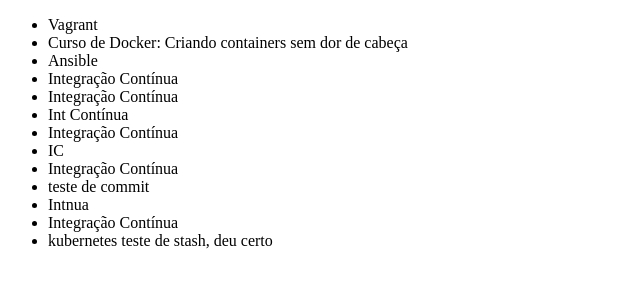
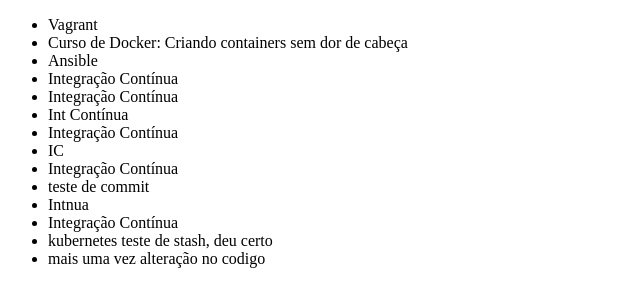
Before and after one commit to felippewtf/teste, a plain HTML site: page index.html in a window 1280 px wide. Shown: the whole page, without its empty margins (0-640 px from the left). Drawn offline with Linux system fonts and the light colour scheme.

Commit message:
alteração no codigo

```diff
--- a/index.html
+++ b/index.html
@@ -19,6 +19,7 @@
         <li>Intnua</li>
         <li>Integração Contínua</li>
         <li>kubernetes teste de stash, deu certo</li>
+        <li>mais uma vez alteração no codigo</li>
 
     </ul>
 </body>
```
